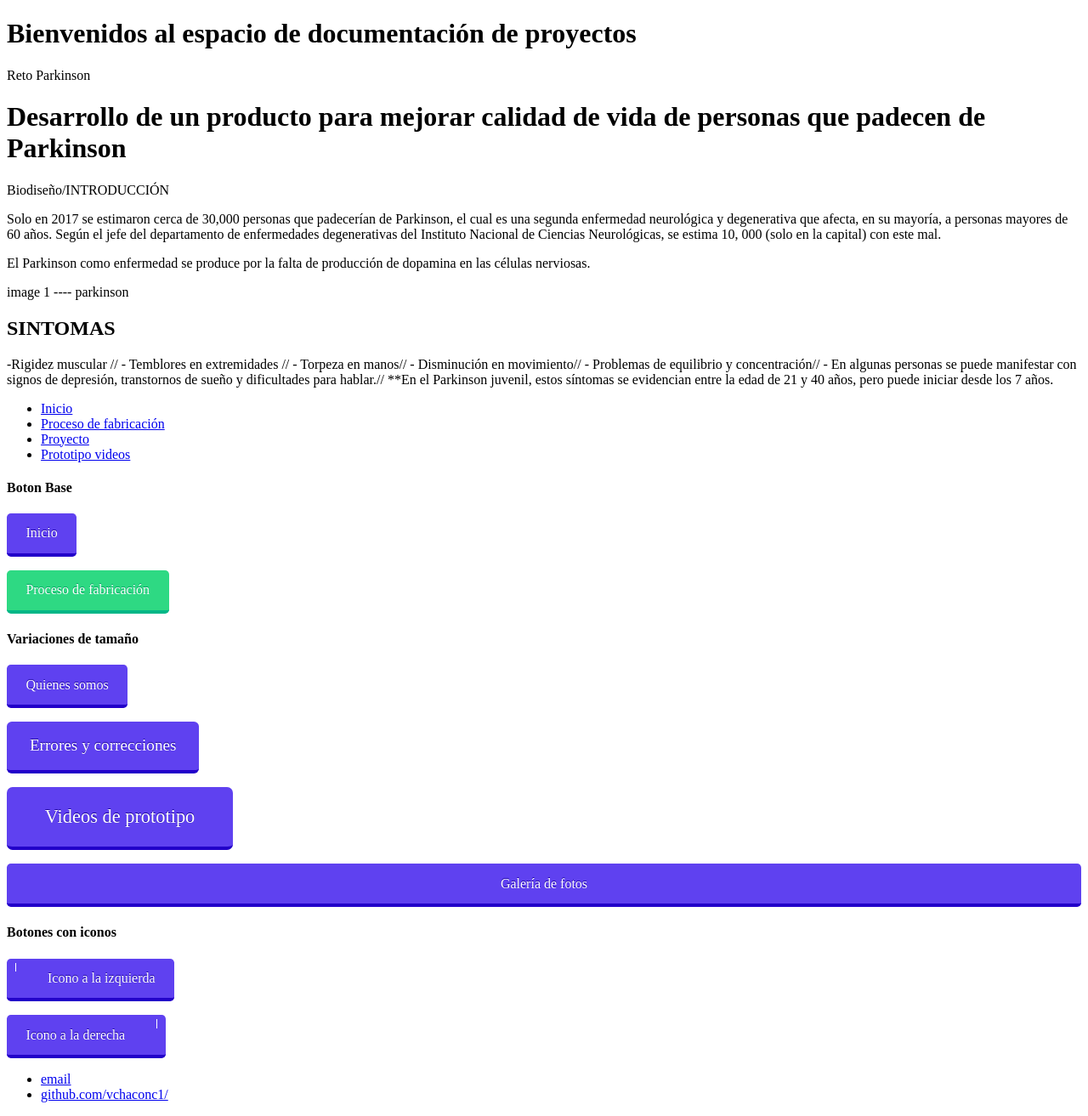
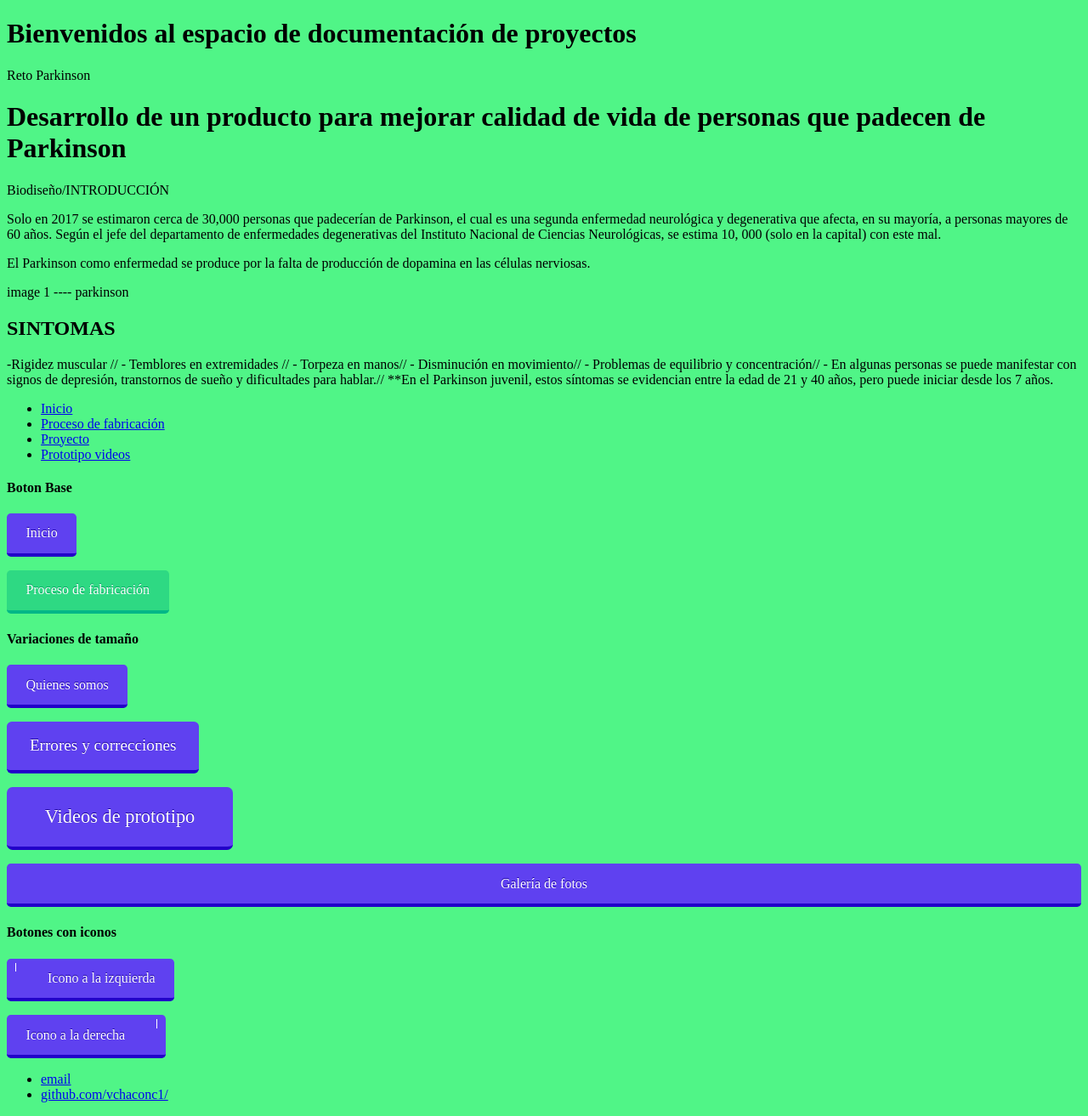
Before and after one commit to vchaconc1/PROYECTO-PARKINSON, a Jekyll site: the page built from index.html, in a window 1280 px wide. Shown: the whole page at 85% size. Built offline with Jekyll 4.4.1, drawn with Linux system fonts in a browser that asks for light colours.

Commit message:
Update default.html

```diff
--- a/_layouts/default.html
+++ b/_layouts/default.html
@@ -3,9 +3,10 @@
  <head>
   <title> {{page.title}} </title>
   <link rel="stylesheet" type="text/css" herf="css/main.css">
+  <link rel="stylesheet" type="text/css" herf="css/main.css">
   <link rel="stylesheet" href="css/botones.css">
  </head>
- <body>
+ <body style="background-color:rgb(80,245,135);">
 
         <div class="container">
          {{content}}
```
